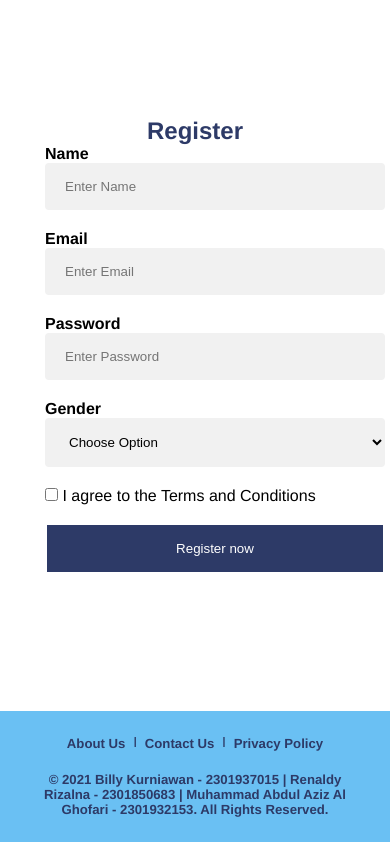
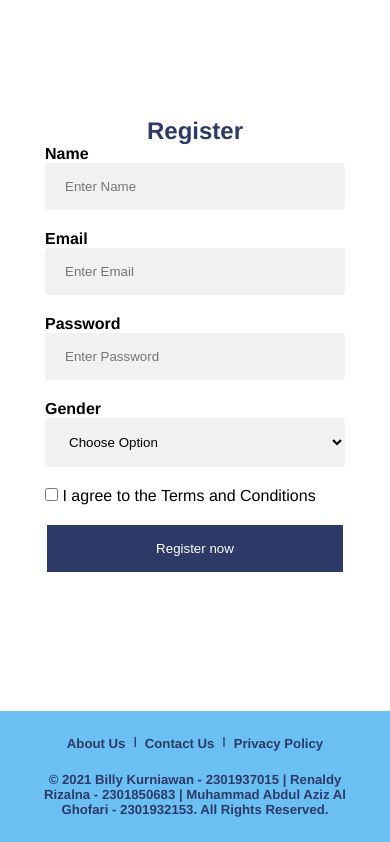
Before and after one commit to iridescent7/project-hci, a plain HTML site: page Frawlhalla/playNow.html in a window 390 px wide. Shown: the part 77-919 px from the top of the page. Drawn offline with Linux system fonts and the light colour scheme; files whose address does not match are found by name.

Commit message:
fix register page styling on mobile

```diff
--- a/Frawlhalla/style.css
+++ b/Frawlhalla/style.css
@@ -135,7 +135,6 @@ header{
     justify-items: center;
     display: flex;
     flex-wrap: wrap;
-    flex-direction: column;
 }
 
 .register-section > form > input{
@@ -147,6 +146,7 @@ header{
 }
 
 .register-section > form > select{
+    width: 100%;
     border: none;
     padding: 16px 20px;
     border-radius: 4px;
@@ -154,6 +154,7 @@ header{
 }
 
 .btnSubmit{
+    width: 100%;
     background-color: #2d3a67;
     border: none;
     color: white;
```
